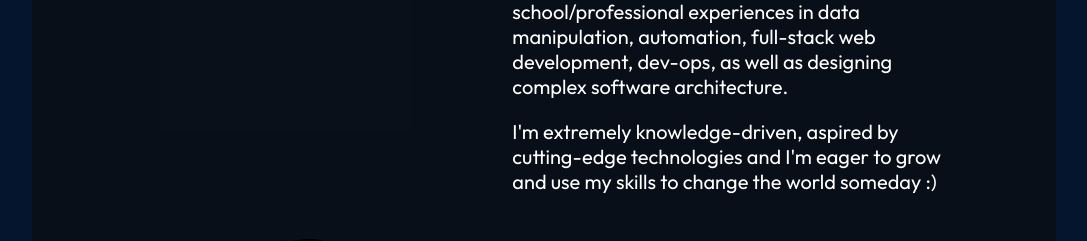
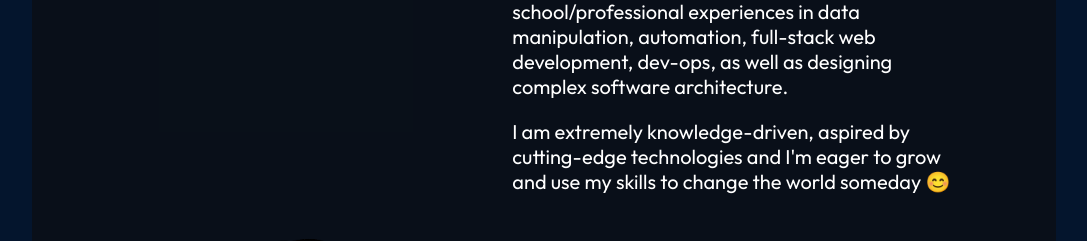
Before and after one commit to maazh10/portfolio-website, a React (Vite) app: page / in a window 1280 px wide. Shown: the part 1647-1888 px from the top of the page, without its empty margins (96-1183 px from the left). Built offline with nearby package versions, Linux system fonts and the light colour scheme.

Commit message:
fix: replace :) with emoji

```diff
--- a/src/components/About/About.jsx
+++ b/src/components/About/About.jsx
@@ -25,7 +25,7 @@ export const About = () => {
                 I have a keen interest in building innovative software and solving complex problems, particularly on the web. I have a broad range of school/professional experiences in data manipulation, automation, full-stack web development, dev-ops, as well as designing complex software architecture.
               </p>
               <p>
-                I'm extremely knowledge-driven, aspired by cutting-edge technologies and I'm eager to grow and use my skills to change the world someday :)
+                I am extremely knowledge-driven, aspired by cutting-edge technologies and I'm eager to grow and use my skills to change the world someday 😊
               </p>
             </div>
           </li>
```
